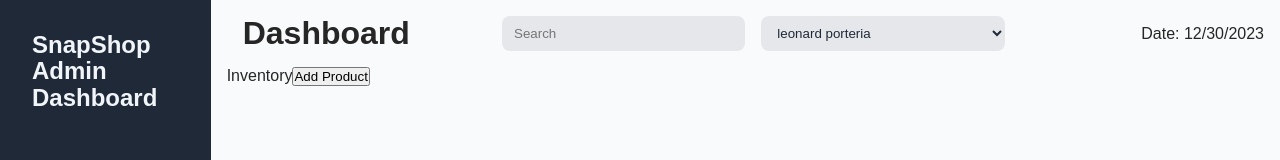
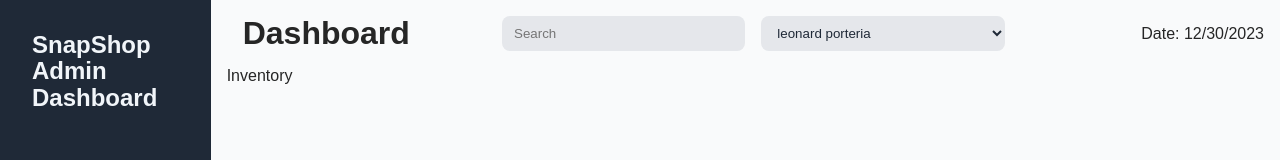
Before and after one commit to leonardporteria/pos-system, a React (Vite) app in the folder client/: page /admin/inventory in a window 1280 px wide. Shown: the top 160 px of the page. Built offline with nearby package versions, Linux system fonts and the light colour scheme.

Commit message:
change client side folder structure

```diff
--- a/client/src/components/admin/pages/Inventory.jsx
+++ /dev/null
@@ -1,34 +0,0 @@
-import { useState } from 'react';
-import PropTypes from 'prop-types';
-
-const Inventory = () => {
-  const [isAddProductsModalOpen, setAddProductsModalOpen] = useState(false);
-
-  const AddProducts = ({ onClose }) => {
-    return (
-      <div className='Inventory__Add'>
-        <p>Modal Content</p>
-        <button onClick={onClose}>Close</button>
-      </div>
-    );
-  };
-  AddProducts.propTypes = {
-    onClose: PropTypes.func.isRequired,
-  };
-
-  const toggleAddProductsModal = () => {
-    setAddProductsModalOpen(!isAddProductsModalOpen);
-  };
-
-  return (
-    <div className='Inventory'>
-      Inventory
-      <button onClick={toggleAddProductsModal}>Add Product</button>
-      {isAddProductsModalOpen && (
-        <AddProducts onClose={toggleAddProductsModal} />
-      )}
-    </div>
-  );
-};
-
-export default Inventory;
--- /dev/null
+++ b/client/src/components/admin/pages/Inventory/Inventory.jsx
@@ -0,0 +1,5 @@
+const Inventory = () => {
+  return <div className='Inventory'>Inventory</div>;
+};
+
+export default Inventory;
--- a/client/src/components/admin/pages/Suppliers.scss
+++ b/client/src/components/admin/pages/Suppliers/Suppliers.scss
@@ -1,4 +1,4 @@
-@import '../../../variables';
+@import '../../../../variables';
 
 .Suppliers {
   display: grid;
```
Also changed, not shown: client/src/components/admin/Admin.jsx (+6 -6 lines), client/src/components/admin/pages/Dashboard/Dashboard.jsx (renamed from client/src/components/admin/pages/Dashboard.jsx), client/src/components/admin/pages/Employees/Employees.jsx (renamed from client/src/components/admin/pages/Employees.jsx), client/src/components/admin/pages/Sales/Sales.jsx (renamed from client/src/components/admin/pages/Sales.jsx), client/src/components/admin/pages/Suppliers/Suppliers.jsx (renamed from client/src/components/admin/pages/Suppliers.jsx), client/src/components/admin/pages/Transactions/Transactions.jsx (renamed from client/src/components/admin/pages/Transactions.jsx).
